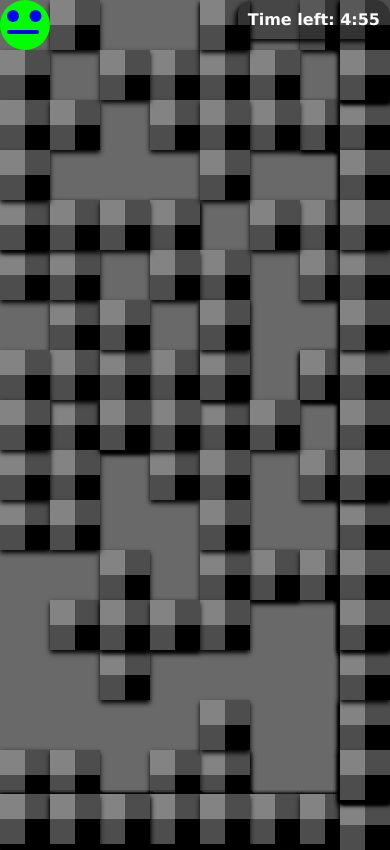
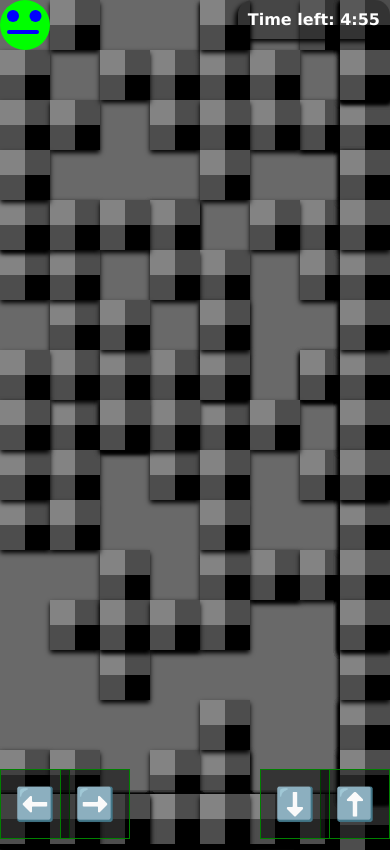
Before and after one commit to CSSandHTMLonly/RUN, a plain HTML site: page index.html in a window 390 px wide. Shown: the top 850 px of the page. Drawn offline with Linux system fonts and the light colour scheme.

Commit message:
Update index.html

```diff
--- a/index.html
+++ b/index.html
@@ -1,6 +1,6 @@
 <!DOCTYPE html>
 <html>
-<head>
+<head><meta name="viewport" content="width=device-width, initial-scale=1.0">
 <title>Run!</title>
   <style>
     body {
@@ -142,6 +142,17 @@
       background-color: white;
       border-radius: 50% 50% 0 0 / 100% 100% 0 0;
     }
+.control-board > button {display:  none;}
+@media (max-width: 799px) {
+    .control-board > button {
+      width: 70px; display: block;
+      height: 70px; bottom: 5px;
+      background: rgba(0,0,0,0.5);
+      border: 1px solid green;
+      font-size: 2em;
+      position: fixed; color: white; z-index: 9;
+    }
+}
 
   </style>
 </head>
@@ -152,7 +163,17 @@
 <div id="bot"><div class="mouth"></div></div>
 <div id="popup"><h1><center>Game Over! You got caught!<center></h1></div>
 
+<div class="control-board">
+<button style="right:0px;" onclick="movePlayer('w')">⬆️</button>
+<button style="left:0px;" onclick="movePlayer('a')">⬅️</button>
+<button style="right:60px;" onclick="movePlayer('s')">⬇️</button>
+<button style="left:60px;" onclick="movePlayer('d')">➡️</button>
+</div>
+
 <script>
+
+
+
   const player = document.getElementById('player');
   const ai = document.getElementById('ai');
   const bot = document.getElementById('bot');
@@ -398,6 +419,35 @@ function moveBot() {
 
   });
 
+  function movePlayer(direction) {
+    let newPlayerX = playerX;
+    let newPlayerY = playerY;
+
+    switch (direction) {
+      case 'w':
+        newPlayerY = Math.max(playerY - step, 0);
+        break;
+      case 'a':
+        newPlayerX = Math.max(playerX - step, 0);
+        break;
+      case 's':
+        newPlayerY = Math.min(playerY + step, window.innerHeight - step);
+        break;
+      case 'd':
+        newPlayerX = Math.min(playerX + step, window.innerWidth - step);
+        break;
+    }
+
+    // Check for collisions with obstacles
+    if (!checkCollision(newPlayerX, newPlayerY)) {
+      playerX = newPlayerX;
+      playerY = newPlayerY;
+    }
+
+    player.style.left = `${playerX}px`;
+    player.style.top = `${playerY}px`;
+  }
+
   setInterval(() => {
     moveAI();
   }, 333);
```
